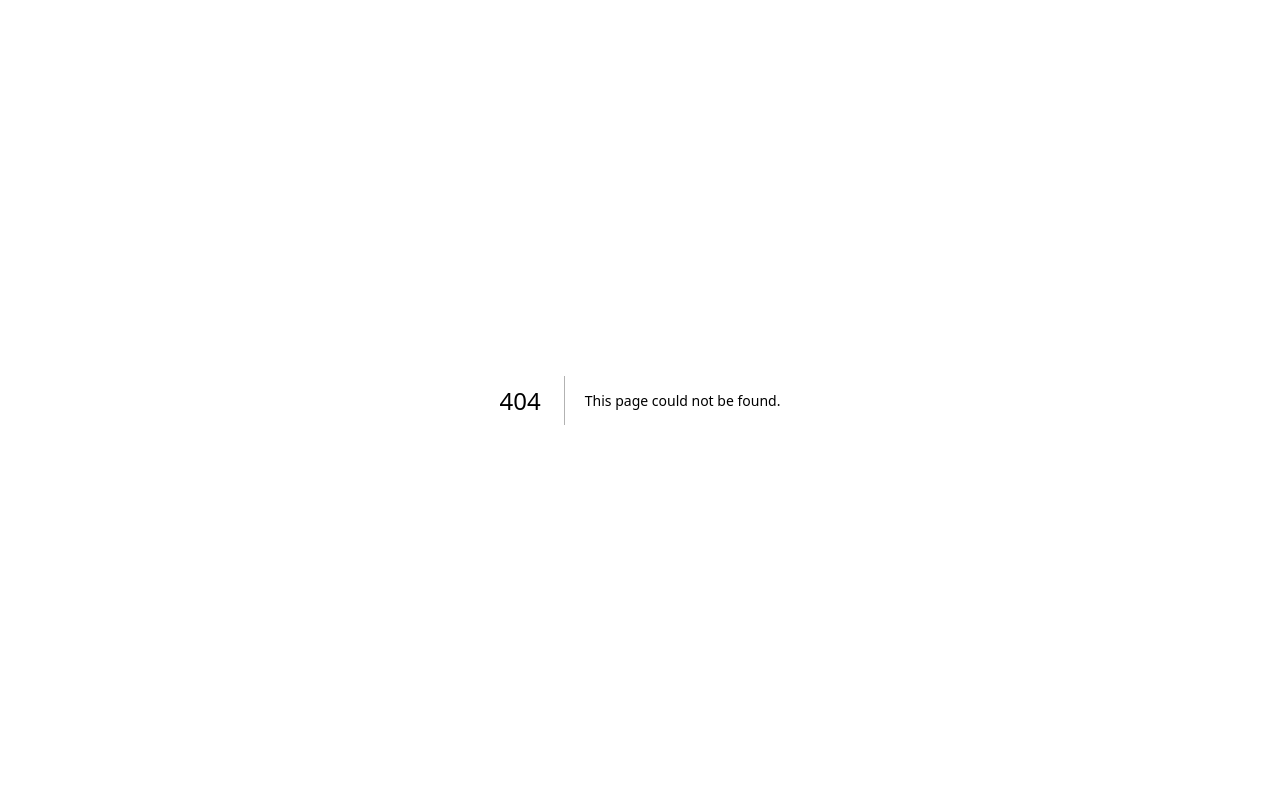
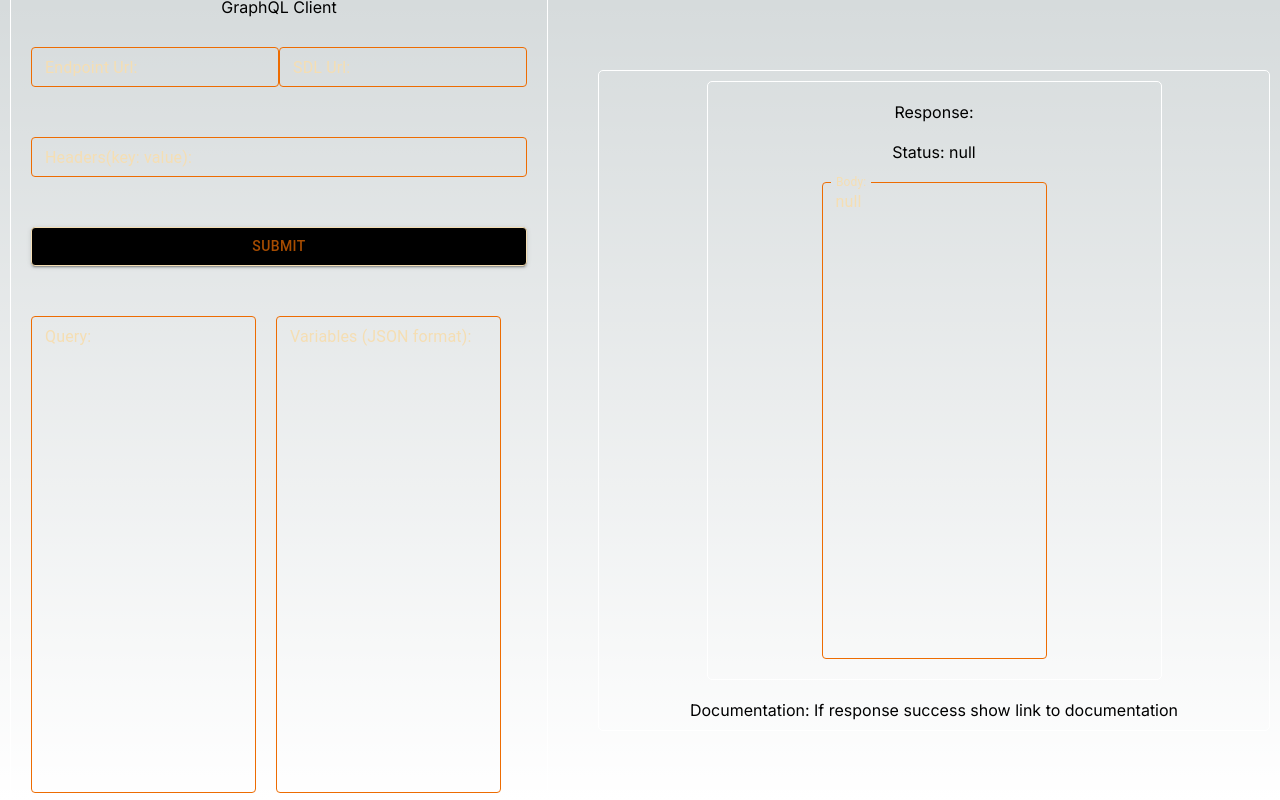
Before and after one commit to Asubas/graphiql-app, a Next.js app: page /graphql in a window 1280 px wide. Before the commit this address had no page. Built offline with nearby package versions, Linux system fonts and the light colour scheme.

Commit message:
DTR-5/feat: implement layout for graphql client

```diff
--- a/package.json
+++ b/package.json
@@ -15,6 +15,9 @@
     "test:watch": "jest --watch"
   },
   "dependencies": {
+    "@emotion/react": "^11.13.3",
+    "@emotion/styled": "^11.13.0",
+    "@mui/material": "^5.16.7",
     "@reduxjs/toolkit": "^2.2.7",
     "firebase": "^10.13.0",
     "next": "14.2.5",
--- /dev/null
+++ b/src/app/graphql/graphql.module.scss
@@ -0,0 +1,76 @@
+.graphql,
+.graphql-container,
+.form {
+  display: flex;
+  flex-direction: column;
+  justify-content: space-between;
+  align-items: center;
+  gap: 50px;
+  padding: 10px;
+
+  .graphql-container,
+  .response-container {
+    border: 1px solid white;
+    border-radius: 5px;
+    gap: 20px;
+    height: max-content;
+  }
+
+  .response-container {
+    flex: 1 0;
+    display: flex;
+    flex-direction: column;
+    justify-content: center;
+    align-items: center;
+    height: max-content;
+    padding: 10px;
+  }
+
+  .response {
+    display: flex;
+    flex-direction: column;
+    border-radius: 5px;
+    display: flex;
+    justify-content: center;
+    align-items: center;
+    gap: 20px;
+    border: 1px solid white;
+    border-radius: 5px;
+    width: 70%;
+    height: auto;
+    padding: 20px;
+  }
+
+  .endpoints {
+    display: flex;
+    justify-content: center;
+    align-items: center;
+
+    div {
+      width: 100%;
+    }
+  }
+
+  .submit {
+    color: #a64c01;
+    background-color: #000000;
+    border: 1px solid #f5deb3;
+    &:hover {
+      color: #f5deb3;
+    }
+  }
+}
+
+.graphql {
+  width: 100%;
+  flex-direction: row;
+  height: 100vh;
+}
+
+.header {
+  display: block;
+}
+
+.form {
+  align-items: unset;
+}
--- /dev/null
+++ b/src/app/graphql/page.tsx
@@ -0,0 +1,102 @@
+'use client';
+import { useForm } from 'react-hook-form';
+import pages from './graphql.module.scss';
+import { useState } from 'react';
+import { GraphQLResponse, FormData } from '@/src/components/interfaces/graphQlInterface';
+import { TextFieldInput } from '@/src/components/inputs/textFieldInput/textFieldInput';
+import { Button } from '@mui/material';
+
+const GraphQLClient = () => {
+  const { register, handleSubmit, reset } = useForm<FormData>();
+  const [response, setResponse] = useState<GraphQLResponse | null>(null);
+  const [status, setStatus] = useState<number | null>(null);
+
+  const onSubmit = async (data: FormData) => {
+    const { endpointUrl, sdlUrl, headers, query, variables } = data;
+    const headersObj: Record<string, string> = {};
+    console.log('вызывалас');
+    if (headers) {
+      const headerArray = headers.split(',');
+      headerArray.forEach((header: string) => {
+        const [key, value] = header.split(':');
+        headersObj[key.trim()] = value.trim();
+      });
+    }
+
+    try {
+      const res = await fetch(endpointUrl, {
+        method: 'POST',
+        headers: {
+          'Content-Type': 'application/json',
+          ...headersObj,
+        },
+        body: JSON.stringify({
+          query,
+          variables: variables ? JSON.parse(variables) : null,
+        }),
+      });
+
+      const result = await res.json();
+      setResponse(result);
+      setStatus(res.status);
+    } catch (error) {
+      setResponse({ errors: [{ message: 'Что-то пошло не так.' }] });
+      setStatus(500);
+    }
+  };
+
+  return (
+    <section className={pages.graphql}>
+      <section className={pages['graphql-container']}>
+        <p>GraphQL Client</p>
+        <form onSubmit={handleSubmit(onSubmit)} className={pages.form}>
+          <div className={pages.endpoints}>
+            <TextFieldInput label="Endpoint Url:" register={register('endpointUrl')} />
+            <TextFieldInput label="SDL Url:" register={register('sdlUrl')} />
+          </div>
+          <TextFieldInput
+            label="Headers(key: value):"
+            register={register('headers')}
+            customClass={pages.header}
+          />
+          <Button className={pages.submit} variant="contained" type="submit">
+            Submit
+          </Button>
+          <div className={pages.area}>
+            <TextFieldInput label="Query:" register={register('query')} multilineArea rows={20} />
+            <TextFieldInput
+              label="Variables (JSON format):"
+              register={register('variables')}
+              multilineArea
+              rows={20}
+            />
+          </div>
+        </form>
+      </section>
+      <section className={pages['response-container']}>
+        <div className={pages.response}>
+          <p> Response: </p>
+          <p>Status: {status ? status : 'null'}</p>
+          <TextFieldInput
+            label="Body:"
+            multilineArea
+            rows={20}
+            InputProps={{
+              readOnly: true,
+              variant: 'outlined-multiline-static',
+            }}
+            defaultValue={response ? JSON.stringify(response, null, 2) : 'null'}
+          />
+        </div>
+        <p>
+          Documentation:{' '}
+          {response && response.data
+            ? 'Link to documentation here'
+            : 'If response success show link to documentation'}
+        </p>
+      </section>
+    </section>
+  );
+};
+
+export default GraphQLClient;
--- /dev/null
+++ b/src/components/inputs/textFieldInput/input.module.scss
@@ -0,0 +1,7 @@
+.area {
+  min-width: 500px;
+
+  &:not(:last-child) {
+    margin-right: 20px;
+  }
+}
--- /dev/null
+++ b/src/components/inputs/textFieldInput/textFieldInput.tsx
@@ -0,0 +1,63 @@
+import { InputProps, TextareaAutosize, styled, useTheme } from '@mui/material';
+import TextField from '@mui/material/TextField';
+import input from './input.module.scss';
+import { FieldValues, UseFormRegister } from 'react-hook-form';
+import { CustomTextFieldVariants } from '../../interfaces/graphQlInterface';
+
+const StyledTextField = styled(TextField)(({ theme }) => ({
+  color: 'wheat',
+  '& .MuiInputLabel-root': {
+    color: 'wheat',
+  },
+  '& .MuiInputBase-input': {
+    color: 'wheat',
+  },
+  '& .MuiOutlinedInput-notchedOutline': {
+    borderColor: theme.palette.warning.main,
+  },
+  '& .MuiOutlinedInput-root:hover .MuiOutlinedInput-notchedOutline': {
+    color: 'wheat',
+  },
+  '& .MuiOutlinedInput-root.Mui-focused .MuiOutlinedInput-notchedOutline': {
+    color: 'wheat',
+  },
+}));
+
+function TextFieldInput<TFieldValues extends FieldValues>({
+  label,
+  register,
+  multilineArea = false,
+  rows = 0,
+  InputProps = {},
+  defaultValue = '',
+  customClass = '',
+}: {
+  label?: string;
+  register?: ReturnType<UseFormRegister<TFieldValues>>;
+  multilineArea?: boolean;
+  rows?: number;
+  InputProps?: Partial<InputProps> & { variant?: CustomTextFieldVariants };
+  defaultValue?: string | null;
+  customClass?: string;
+}) {
+  const theme = useTheme();
+  return (
+    <StyledTextField
+      className={`${input.text} ${multilineArea ? input.area : ''} ${customClass}`}
+      id={InputProps.variant || 'outlined-basic'}
+      label={label}
+      variant="outlined"
+      size="small"
+      color="warning"
+      multiline={multilineArea}
+      rows={multilineArea ? rows : 0}
+      {...register}
+      InputProps={{
+        ...InputProps,
+      }}
+      defaultValue={defaultValue}
+    />
+  );
+}
+
+export { TextFieldInput };
--- /dev/null
+++ b/src/components/interfaces/graphQlInterface.ts
@@ -0,0 +1,24 @@
+import { InputProps, TextFieldVariants } from '@mui/material';
+
+export interface ErrorResponse {
+  message: string;
+}
+
+export interface FormData {
+  endpointUrl: string;
+  sdlUrl: string;
+  headers: string;
+  query: string;
+  variables: string;
+}
+export interface GraphQLResponse {
+  data?: FormData;
+  errors?: ErrorResponse[];
+}
+
+export type CustomTextFieldVariants =
+  | 'outlined'
+  | 'filled'
+  | 'standard'
+  | 'outlined-multiline-static'
+  | 'fullWidth';
```
Also changed, not shown: 1 other file (tests, documents, lock files or other folders).
